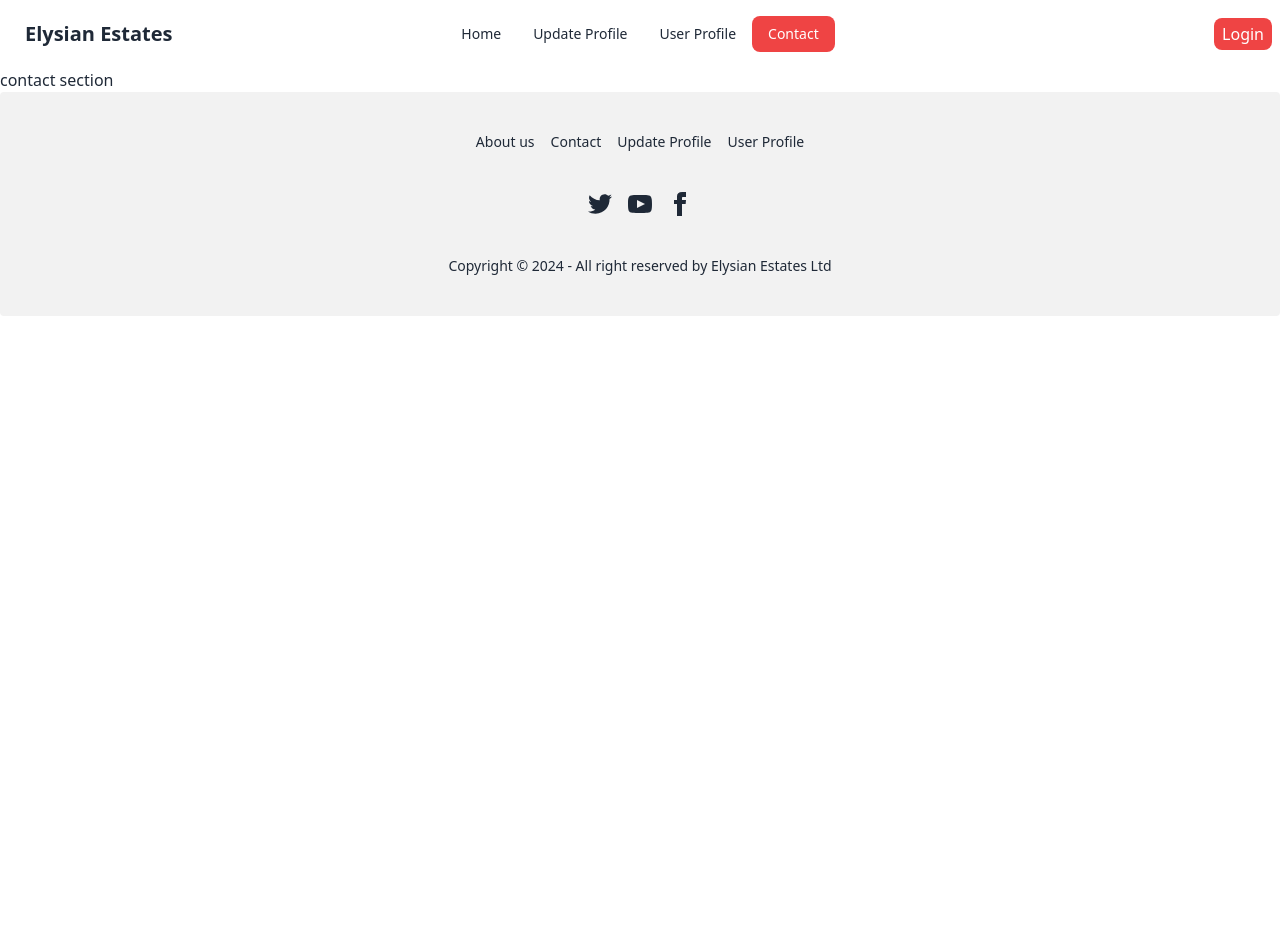
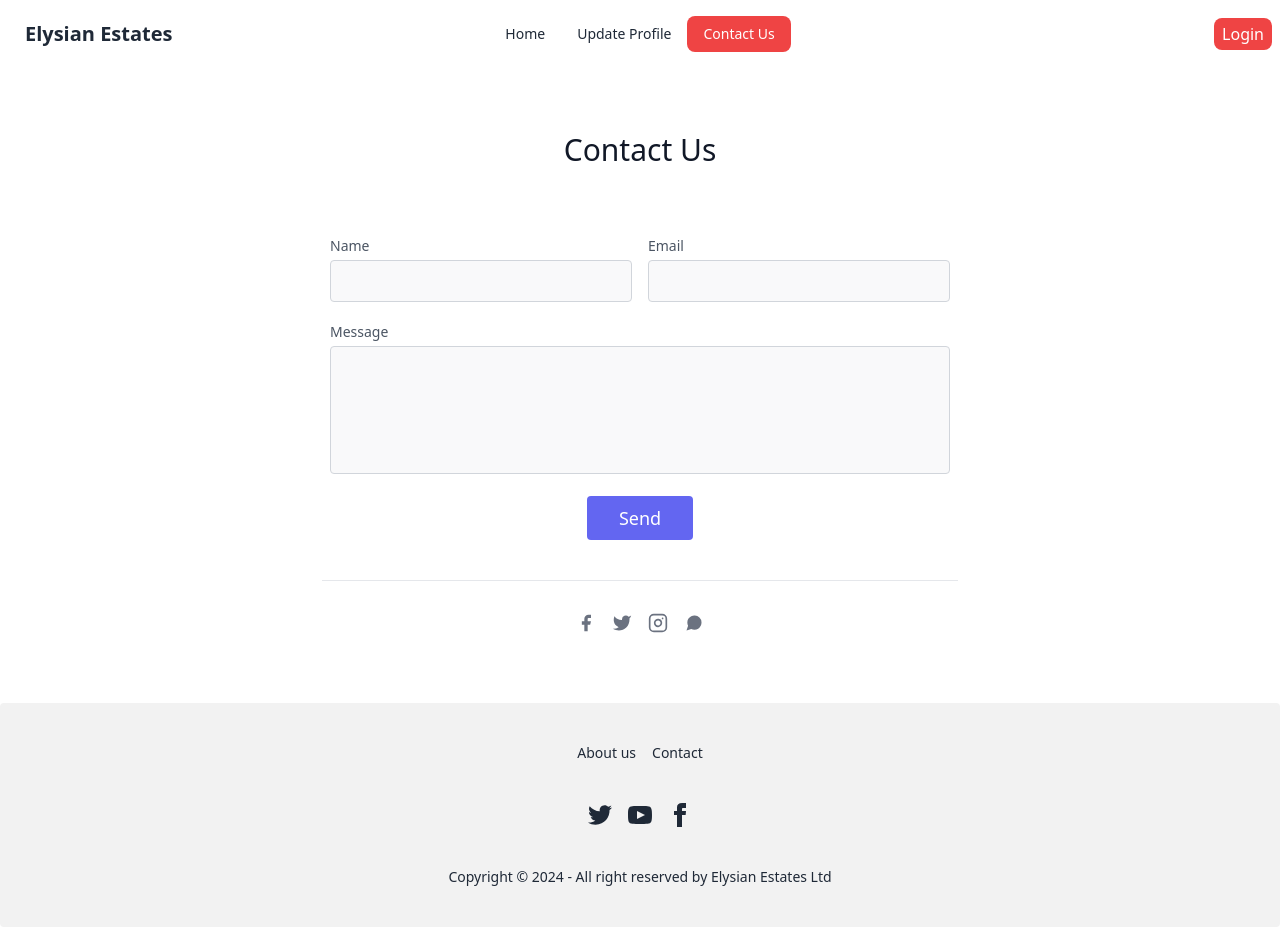
Before and after one commit to msahrana/b9-a9, a React (Vite) app: page /contact in a window 1280 px wide. Before the commit the page ends 800 px from the top, so only its background shows below. Built offline with nearby package versions, Linux system fonts and the light colour scheme; no server answers.

Commit message:
contact page added

```diff
--- a/src/pages/Contact/Contact.jsx
+++ b/src/pages/Contact/Contact.jsx
@@ -1,8 +1,131 @@
 const Contact = () => {
   return (
-    <div>
-      <h2>contact section</h2>
-    </div>
+    <section className="text-gray-600 body-font relative">
+      <div className="container px-5 py-16 mx-auto">
+        <div className="flex flex-col text-center w-full mb-12">
+          <h1 className="sm:text-3xl text-2xl font-medium title-font mb-4 text-gray-900">
+            Contact Us
+          </h1>
+        </div>
+        <div className="lg:w-1/2 md:w-2/3 mx-auto">
+          <div className="flex flex-wrap -m-2">
+            <div className="p-2 w-1/2">
+              <div className="relative">
+                <label
+                  htmlFor="name"
+                  className="leading-7 text-sm text-gray-600"
+                >
+                  Name
+                </label>
+                <input
+                  type="text"
+                  id="name"
+                  name="name"
+                  className="w-full bg-gray-100 bg-opacity-50 rounded border border-gray-300 focus:border-indigo-500 focus:bg-white focus:ring-2 focus:ring-indigo-200 text-base outline-none text-gray-700 py-1 px-3 leading-8 transition-colors duration-200 ease-in-out"
+                />
+              </div>
+            </div>
+            <div className="p-2 w-1/2">
+              <div className="relative">
+                <label
+                  htmlFor="email"
+                  className="leading-7 text-sm text-gray-600"
+                >
+                  Email
+                </label>
+                <input
+                  type="email"
+                  id="email"
+                  name="email"
+                  className="w-full bg-gray-100 bg-opacity-50 rounded border border-gray-300 focus:border-indigo-500 focus:bg-white focus:ring-2 focus:ring-indigo-200 text-base outline-none text-gray-700 py-1 px-3 leading-8 transition-colors duration-200 ease-in-out"
+                />
+              </div>
+            </div>
+            <div className="p-2 w-full">
+              <div className="relative">
+                <label
+                  htmlFor="message"
+                  className="leading-7 text-sm text-gray-600"
+                >
+                  Message
+                </label>
+                <textarea
+                  id="message"
+                  name="message"
+                  className="w-full bg-gray-100 bg-opacity-50 rounded border border-gray-300 focus:border-indigo-500 focus:bg-white focus:ring-2 focus:ring-indigo-200 h-32 text-base outline-none text-gray-700 py-1 px-3 resize-none leading-6 transition-colors duration-200 ease-in-out"
+                ></textarea>
+              </div>
+            </div>
+            <div className="p-2 w-full">
+              <button className="flex mx-auto text-white bg-indigo-500 border-0 py-2 px-8 focus:outline-none hover:bg-indigo-600 rounded text-lg">
+                Send
+              </button>
+            </div>
+            <div className="p-2 w-full pt-8 mt-8 border-t border-gray-200 text-center">
+              <span className="inline-flex">
+                <a className="text-gray-500">
+                  <svg
+                    fill="currentColor"
+                    strokeLinecap="round"
+                    strokeLinejoin="round"
+                    strokeWidth="2"
+                    className="w-5 h-5"
+                    viewBox="0 0 24 24"
+                  >
+                    <path d="M18 2h-3a5 5 0 00-5 5v3H7v4h3v8h4v-8h3l1-4h-4V7a1 1 0 011-1h3z"></path>
+                  </svg>
+                </a>
+                <a className="ml-4 text-gray-500">
+                  <svg
+                    fill="currentColor"
+                    strokeLinecap="round"
+                    strokeLinejoin="round"
+                    strokeWidth="2"
+                    className="w-5 h-5"
+                    viewBox="0 0 24 24"
+                  >
+                    <path d="M23 3a10.9 10.9 0 01-3.14 1.53 4.48 4.48 0 00-7.86 3v1A10.66 10.66 0 013 4s-4 9 5 13a11.64 11.64 0 01-7 2c9 5 20 0 20-11.5a4.5 4.5 0 00-.08-.83A7.72 7.72 0 0023 3z"></path>
+                  </svg>
+                </a>
+                <a className="ml-4 text-gray-500">
+                  <svg
+                    fill="none"
+                    stroke="currentColor"
+                    strokeLinecap="round"
+                    strokeLinejoin="round"
+                    strokeWidth="2"
+                    className="w-5 h-5"
+                    viewBox="0 0 24 24"
+                  >
+                    <rect
+                      width="20"
+                      height="20"
+                      x="2"
+                      y="2"
+                      rx="5"
+                      ry="5"
+                    ></rect>
+                    <path d="M16 11.37A4 4 0 1112.63 8 4 4 0 0116 11.37zm1.5-4.87h.01"></path>
+                  </svg>
+                </a>
+                <a className="ml-4 text-gray-500">
+                  <svg
+                    fill="currentColor"
+                    strokeLinecap="round"
+                    strokeLinejoin="round"
+                    strokeWidth="2"
+                    className="w-5 h-5"
+                    viewBox="0 0 24 24"
+                  >
+                    <path d="M21 11.5a8.38 8.38 0 01-.9 3.8 8.5 8.5 0 01-7.6 4.7 8.38 8.38 0 01-3.8-.9L3 21l1.9-5.7a8.38 8.38 0 01-.9-3.8 8.5 8.5 0 014.7-7.6 8.38 8.38 0 013.8-.9h.5a8.48 8.48 0 018 8v.5z"></path>
+                  </svg>
+                </a>
+              </span>
+            </div>
+          </div>
+        </div>
+      </div>
+    </section>
   );
 };
 
--- a/src/pages/Login/Login.jsx
+++ b/src/pages/Login/Login.jsx
@@ -2,11 +2,14 @@ import {useForm} from "react-hook-form";
 import {Link, useLocation, useNavigate} from "react-router-dom";
 import useAuth from "../../hooks/useAuth/useAuth";
 import SocialLogin from "../SocialLogin/SocialLogin";
+import {useState} from "react";
 
 const Login = () => {
   const {signIn} = useAuth();
   const location = useLocation();
   const navigate = useNavigate();
+  const [error, setError] = useState("");
+  const [success, setSuccess] = useState("");
 
   const {
     register,
@@ -16,13 +19,19 @@ const Login = () => {
 
   const onSubmit = (data) => {
     const {email, password} = data;
+
+    setError("");
+    setSuccess("");
+
     signIn(email, password)
       .then((result) => {
         console.log(result.user);
+        setSuccess("User logged in successfully");
         navigate(location?.state ? location.state : "/");
       })
       .catch((err) => {
         console.log(err);
+        setError("email and password does not matched!");
       });
   };
 
@@ -66,6 +75,8 @@ const Login = () => {
           Login
         </button>
       </form>
+      {error && <p className="text-red-600">{error}</p>}
+      {success && <p className="text-green-600">{success}</p>}
       <div className="flex items-center pt-4 space-x-1">
         <div className="flex-1 h-px sm:w-16 dark:bg-gray-300"></div>
         <p className="px-3 text-sm dark:text-gray-600">
--- a/src/shared/Footer/Footer.jsx
+++ b/src/shared/Footer/Footer.jsx
@@ -4,8 +4,6 @@ const Footer = () => {
       <nav className="grid grid-flow-col gap-4">
         <a className="link link-hover">About us</a>
         <a className="link link-hover">Contact</a>
-        <a className="link link-hover">Update Profile</a>
-        <a className="link link-hover">User Profile</a>
       </nav>
       <nav>
         <div className="grid grid-flow-col gap-4">
--- a/src/shared/Navbar/Navbar.jsx
+++ b/src/shared/Navbar/Navbar.jsx
@@ -30,17 +30,9 @@ const Navbar = () => {
       <li>
         <NavLink
           className={({isActive}) => (isActive ? "bg-red-500 text-white" : "")}
-          to="/userProfile"
-        >
-          User Profile
-        </NavLink>
-      </li>
-      <li>
-        <NavLink
-          className={({isActive}) => (isActive ? "bg-red-500 text-white" : "")}
           to="/contact"
         >
-          Contact
+          Contact Us
         </NavLink>
       </li>
     </>
```
